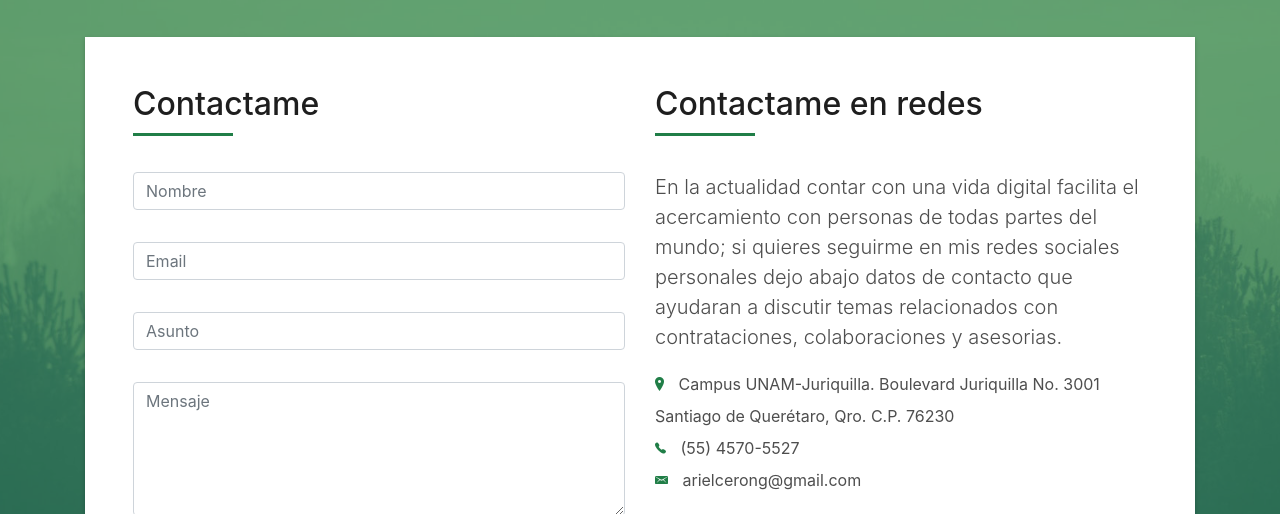
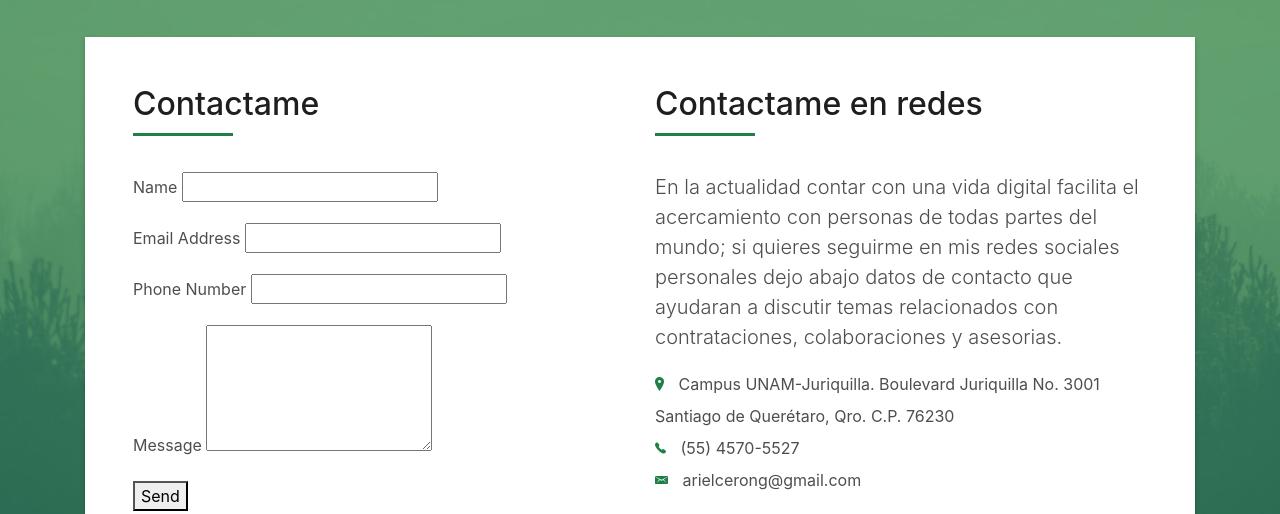
Before and after one commit to ArielUNAM/ArielUNAM.github.io, a plain HTML site: page index.html in a window 1280 px wide. Shown: the part 4072-4586 px from the top of the page. Drawn offline with nearby package versions, Linux system fonts and the light colour scheme; files whose address does not match are found by name.

Commit message:
tercera prueba

```diff
--- a/index.html
+++ b/index.html
@@ -628,52 +628,28 @@
 <!--
 Aquí iba el contenido
 -->
-<form name="submit-to-google-sheet">
-  <div class="row">
-    <div class="col-md-12 mb-3">
-      <div class="form-group">
-        <input type="text" name="name" class="form-control" id="name" placeholder="Nombre" data-rule="minlen:4" data-msg="Please enter at least 4 chars" />
-        <div class="validate"></div>
-      </div>
-    </div>
-    <div class="col-md-12 mb-3">
-      <div class="form-group">
-        <input type="email" class="form-control" name="email" id="email" placeholder="Email" data-rule="email" data-msg="Please enter a valid email" />
-        <div class="validate"></div>
-      </div>
-    </div>
-    <div class="col-md-12 mb-3">
-      <div class="form-group">
-        <input type="text" class="form-control" name="subject" id="subject" placeholder="Asunto " data-rule="minlen:4" data-msg="Please enter at least 8 chars of subject" />
-        <div class="validate"></div>
-      </div>
-    </div>
-    <div class="col-md-12">
-      <div class="form-group">
-        <textarea class="form-control" name="message" rows="5" data-rule="required" data-msg="Please write something for us" placeholder="Mensaje"></textarea>
-        <div class="validate"></div>
-      </div>
-    </div>
-    <!--div class="col-md-12 text-center mb-3">
-      <div class="loading">Cargando</div>
-      <div class="error-message"></div>
-      <div class="sent-message">Tu mensaje ha sido enviado. ¡Gracias!</div>
-    </div-->
-    <div class="col-md-12 text-center">
-    <button type="submit" class="button button-a button-big button-rouded">Enviar mensaje</button>
-    </div>
-  </div>
+<!-- Contact Form - sent to a Google Sheet -->
+<form id='foo'>
+  <p>
+    <label>Name</label>
+    <input id='name' name='name' type='text'>
+  </p><p>
+    <label>Email Address</label>
+    <input id='email' name='email' type='email'>
+  </p><p>
+    <label>Phone Number</label>
+    <input id='phone' name='subject' type='tel'>
+  </p><p>
+    <label>Message</label>
+    <textarea id='message' name='message' rows='5'></textarea>
+  </p>
+    <div id='success'></div>
+    <button type='submit'>Send</button>
 </form>
-<script>
-  const scriptURL = 'https://script.google.com/macros/s/AKfycbyagaunvGVmdiTA770eb7o3oMOs8MBfaM6hLxbaIx8i4w4aquQ/exec'
-  const form = document.forms['submit-to-google-sheet']
-  form.addEventListener('submit', e => {
-    e.preventDefault()
-    fetch(scriptURL, { method: 'POST', body: new FormData(form)})
-      .then(response => console.log('Success!', response))
-      .catch(error => console.error('Error!', error.message))
-  })
-</script>
+
+<script src="https://ajax.googleapis.com/ajax/libs/jquery/2.1.4/jquery.min.js"></script>
+<!-- Custom Theme JavaScript -->
+<script src='google-sheet.js'></script>
 <!--
 Aquí iba el contenido
 -->
```
Also changed, not shown: assets/js/google-sheet.js (added, +59 -0 lines).
